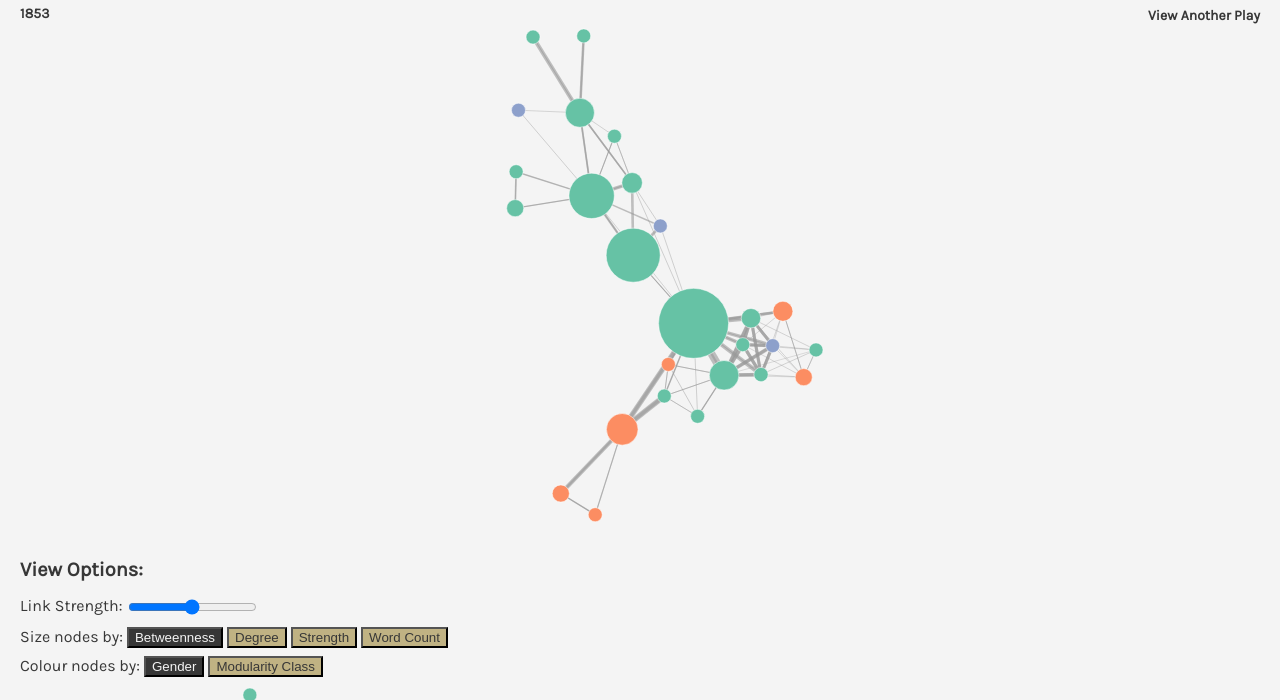
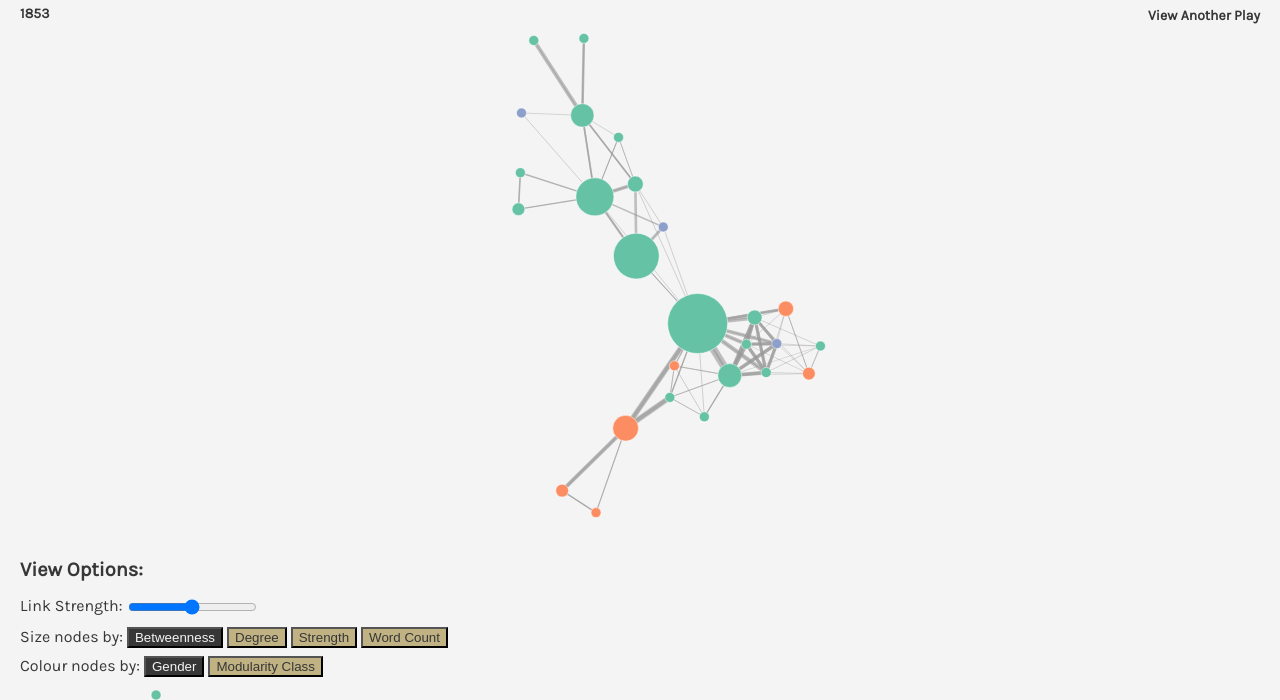
Before and after one commit to michaelgfalk/romantic-drama-unveiled, a plain HTML site: page index.html in a window 1280 px wide. Shown: the part 100-800 px from the top of the page. Drawn offline with nearby package versions, Linux system fonts and the light colour scheme.

Commit message:
Fixed visuals some more

```diff
--- a/index.html
+++ b/index.html
@@ -58,7 +58,7 @@
     var color = d3.scaleOrdinal(d3.schemeSet2);
 
     // Declare basic appearance parameters.
-    var radius = 35, stroke = 12, radMin = 7, strokeMin = 0.5;
+    var radius = 30, stroke = 12, radMin = 5, strokeMin = 0.5;
 
     // Set up the force layout algorithm
     var simulation = d3.forceSimulation()
@@ -66,7 +66,7 @@
                           .strength(0.25)
                           .id(function(d) { return d.char; }))
         .force("charge", d3.forceManyBody().strength(-200))
-        .alphaDecay(0.1);
+        .alphaDecay(0.05);
 
     // Set up the scale for the node size parameters.
     var nsNode = d3.scaleLinear().domain([0,1]).range([radMin,radius]);
@@ -113,8 +113,6 @@
         svg.html(null);
         title.html(null);
 
-        // Reset the simulation:
-        simulation.alpha(1)
       }
 
       // Function to create a new simulation.
@@ -152,6 +150,8 @@
         title.append("h3").text(graph.meta.date)
 
         // Run simulation
+        simulation.alpha(1).restart()
+
         simulation
             .nodes(graph.nodes)
             .on("tick", ticked);
@@ -167,9 +167,9 @@
               .attr("y2", function(d) { return d.target.y; });
 
           node
-              .attr("cx", function(d) { return d.x = Math.max(radius, Math.min(width - radius, d.x));
+              .attr("cx", function(d) { return d.x = Math.max(radius, Math.min(width - radMin, d.x));
               })
-              .attr("cy", function(d) { return d.y = Math.max(radius, Math.min(height - 5, d.y));
+              .attr("cy", function(d) { return d.y = Math.max(radius, Math.min(height - radMin, d.y));
               });
         }
 
@@ -288,7 +288,7 @@
     // Use slider to adjust link strength.
     function inputted() {
       simulation.force("link").strength(+this.value)
-      simulation.alpha(1).restart();
+      simulation.alphaTarget(0.2).restart();
     }
 
 
```
